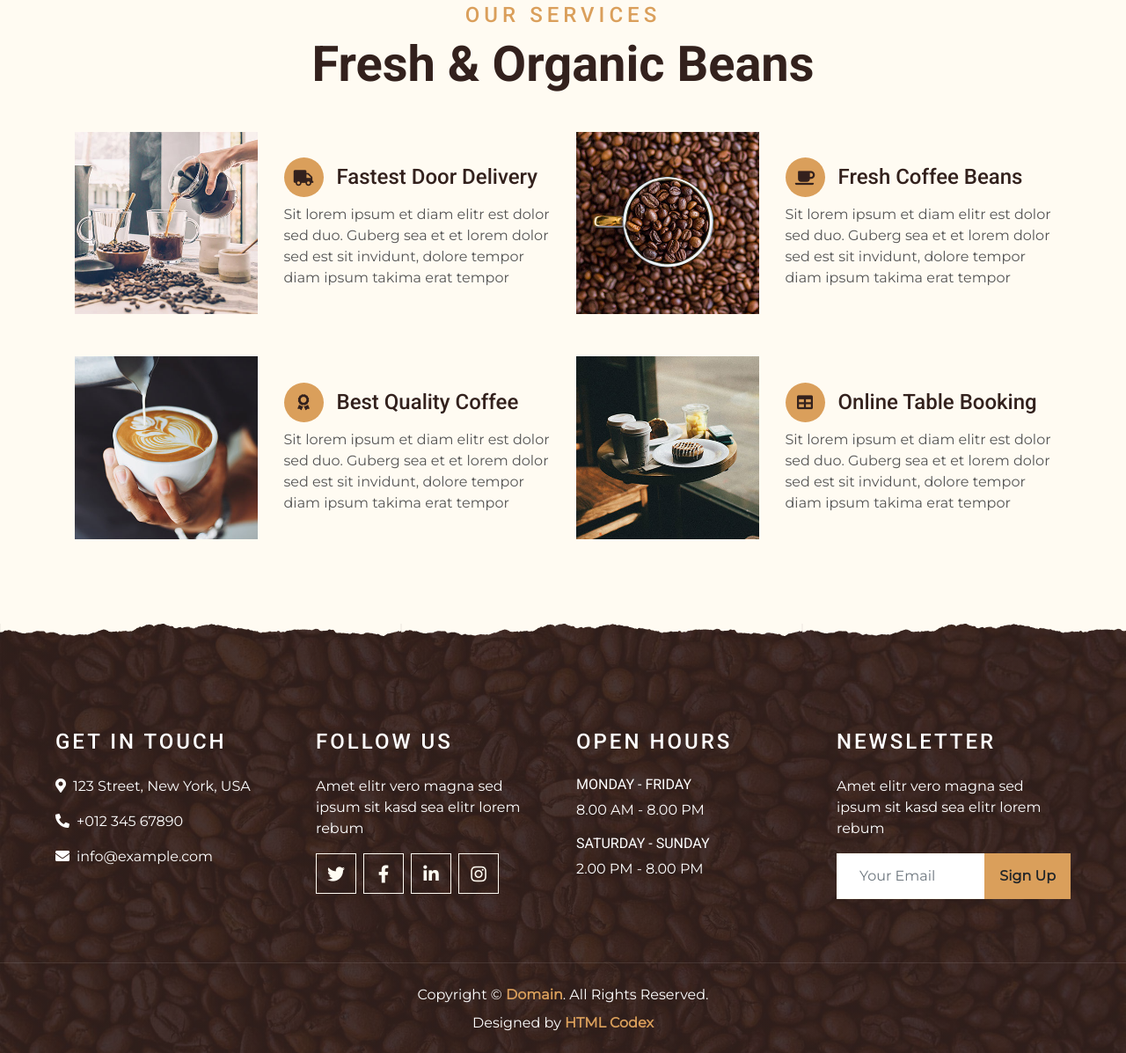
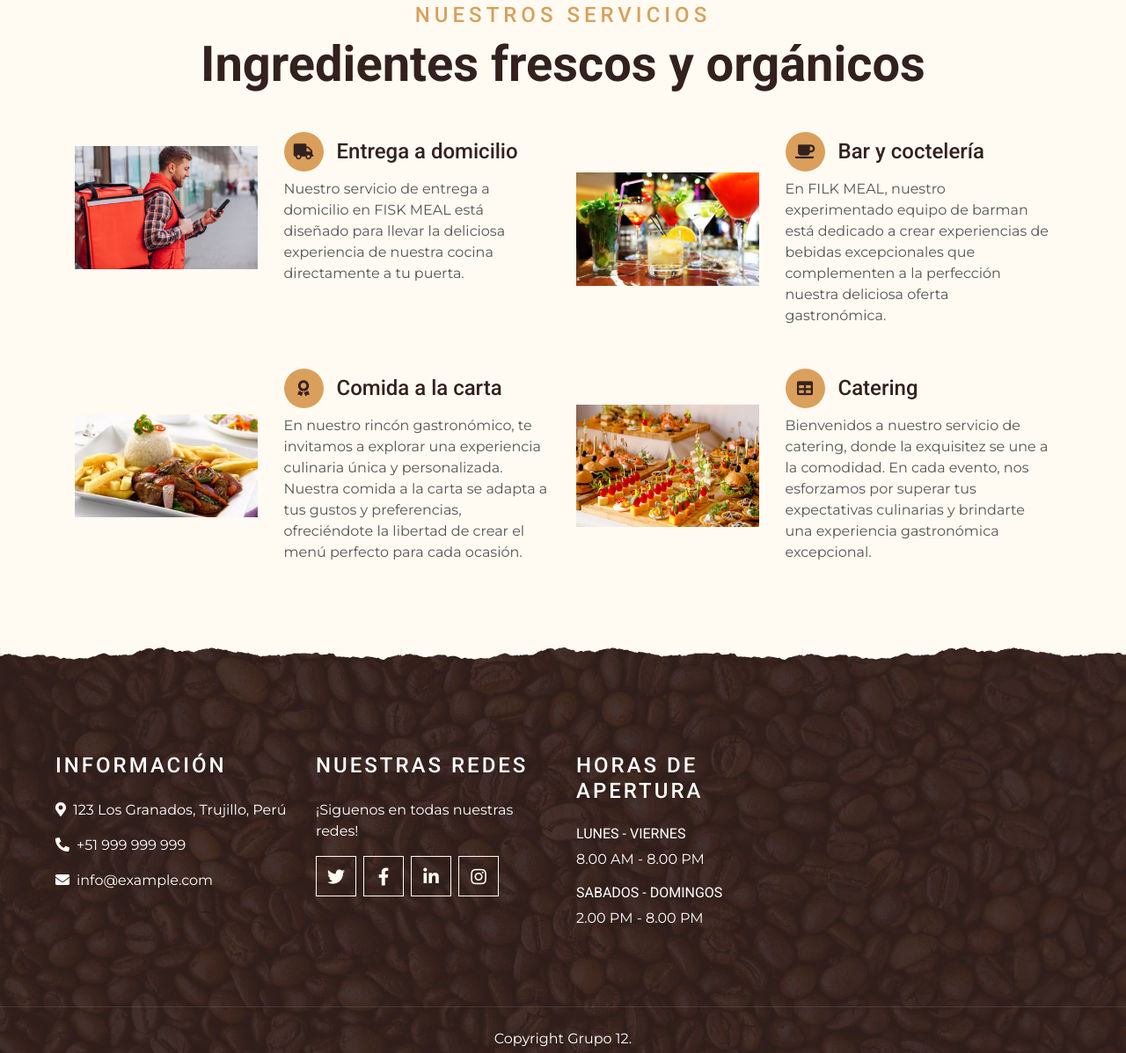
Before and after one commit to JoaoMo0169/FISKMEAL, a plain HTML site: page service.html in a window 1280 px wide. Shown: the part 608-1805 px from the top of the page at 88% size. Drawn offline with nearby package versions, Linux system fonts and the light colour scheme.

Commit message:
Modificado

```diff
--- a/service.html
+++ b/service.html
@@ -68,55 +68,51 @@
     <div class="container-fluid pt-5">
         <div class="container">
             <div class="section-title">
-                <h4 class="text-primary text-uppercase" style="letter-spacing: 5px;">Our Services</h4>
-                <h1 class="display-4">Fresh & Organic Beans</h1>
+                <h4 class="text-primary text-uppercase" style="letter-spacing: 5px;">Nuestros Servicios</h4>
+                <h1 class="display-4">Ingredientes frescos y orgánicos</h1>
             </div>
             <div class="row">
                 <div class="col-lg-6 mb-5">
                     <div class="row align-items-center">
                         <div class="col-sm-5">
-                            <img class="img-fluid mb-3 mb-sm-0" src="img/service-1.jpg" alt="">
+                            <img class="img-fluid mb-3 mb-sm-0" src="img/delivery.jpg" alt="">
                         </div>
                         <div class="col-sm-7">
-                            <h4><i class="fa fa-truck service-icon"></i>Fastest Door Delivery</h4>
-                            <p class="m-0">Sit lorem ipsum et diam elitr est dolor sed duo. Guberg sea et et lorem dolor sed est sit
-                                invidunt, dolore tempor diam ipsum takima erat tempor</p>
+                            <h4><i class="fa fa-truck service-icon"></i>Entrega a domicilio</h4>
+                            <p class="m-0">Nuestro servicio de entrega a domicilio en FISK MEAL está diseñado para llevar la deliciosa experiencia de nuestra cocina directamente a tu puerta. </p>
                         </div>
                     </div>
                 </div>
                 <div class="col-lg-6 mb-5">
                     <div class="row align-items-center">
                         <div class="col-sm-5">
-                            <img class="img-fluid mb-3 mb-sm-0" src="img/service-2.jpg" alt="">
+                            <img class="img-fluid mb-3 mb-sm-0" src="img/bar.jpg" alt="">
                         </div>
                         <div class="col-sm-7">
-                            <h4><i class="fa fa-coffee service-icon"></i>Fresh Coffee Beans</h4>
-                            <p class="m-0">Sit lorem ipsum et diam elitr est dolor sed duo. Guberg sea et et lorem dolor sed est sit
-                                invidunt, dolore tempor diam ipsum takima erat tempor</p>
+                            <h4><i class="fa fa-coffee service-icon"></i>Bar y coctelería</h4>
+                            <p class="m-0">En FILK MEAL, nuestro experimentado equipo de barman está dedicado a crear experiencias de bebidas excepcionales que complementen a la perfección nuestra deliciosa oferta gastronómica.</p>
                         </div>
                     </div>
                 </div>
                 <div class="col-lg-6 mb-5">
                     <div class="row align-items-center">
                         <div class="col-sm-5">
-                            <img class="img-fluid mb-3 mb-sm-0" src="img/service-3.jpg" alt="">
+                            <img class="img-fluid mb-3 mb-sm-0" src="img/lomo saltado.jpg" alt="">
                         </div>
                         <div class="col-sm-7">
-                            <h4><i class="fa fa-award service-icon"></i>Best Quality Coffee</h4>
-                            <p class="m-0">Sit lorem ipsum et diam elitr est dolor sed duo. Guberg sea et et lorem dolor sed est sit
-                                invidunt, dolore tempor diam ipsum takima erat tempor</p>
+                            <h4><i class="fa fa-award service-icon"></i>Comida a la carta</h4>
+                            <p class="m-0">En nuestro rincón gastronómico, te invitamos a explorar una experiencia culinaria única y personalizada. Nuestra comida a la carta se adapta a tus gustos y preferencias, ofreciéndote la libertad de crear el menú perfecto para cada ocasión.</p>
                         </div>
                     </div>
                 </div>
                 <div class="col-lg-6 mb-5">
                     <div class="row align-items-center">
                         <div class="col-sm-5">
-                            <img class="img-fluid mb-3 mb-sm-0" src="img/service-4.jpg" alt="">
+                            <img class="img-fluid mb-3 mb-sm-0" src="img/catering.jpg" alt="">
                         </div>
                         <div class="col-sm-7">
-                            <h4><i class="fa fa-table service-icon"></i>Online Table Booking</h4>
-                            <p class="m-0">Sit lorem ipsum et diam elitr est dolor sed duo. Guberg sea et et lorem dolor sed est sit
-                                invidunt, dolore tempor diam ipsum takima erat tempor</p>
+                            <h4><i class="fa fa-table service-icon"></i>Catering</h4>
+                            <p class="m-0">Bienvenidos a nuestro servicio de catering, donde la exquisitez se une a la comodidad. En cada evento, nos esforzamos por superar tus expectativas culinarias y brindarte una experiencia gastronómica excepcional.</p>
                         </div>
                     </div>
                 </div>
@@ -130,14 +126,14 @@
     <div class="container-fluid footer text-white mt-5 pt-5 px-0 position-relative overlay-top">
         <div class="row mx-0 pt-5 px-sm-3 px-lg-5 mt-4">
             <div class="col-lg-3 col-md-6 mb-5">
-                <h4 class="text-white text-uppercase mb-4" style="letter-spacing: 3px;">Get In Touch</h4>
-                <p><i class="fa fa-map-marker-alt mr-2"></i>123 Street, New York, USA</p>
-                <p><i class="fa fa-phone-alt mr-2"></i>+012 345 67890</p>
+                <h4 class="text-white text-uppercase mb-4" style="letter-spacing: 3px;">Información</h4>
+                <p><i class="fa fa-map-marker-alt mr-2"></i>123 Los Granados, Trujillo, Perú</p>
+                <p><i class="fa fa-phone-alt mr-2"></i>+51 999 999 999</p>
                 <p class="m-0"><i class="fa fa-envelope mr-2"></i>info@example.com</p>
             </div>
             <div class="col-lg-3 col-md-6 mb-5">
-                <h4 class="text-white text-uppercase mb-4" style="letter-spacing: 3px;">Follow Us</h4>
-                <p>Amet elitr vero magna sed ipsum sit kasd sea elitr lorem rebum</p>
+                <h4 class="text-white text-uppercase mb-4" style="letter-spacing: 3px;">Nuestras redes</h4>
+                <p>¡Siguenos en todas nuestras redes!</p>
                 <div class="d-flex justify-content-start">
                     <a class="btn btn-lg btn-outline-light btn-lg-square mr-2" href="#"><i class="fab fa-twitter"></i></a>
                     <a class="btn btn-lg btn-outline-light btn-lg-square mr-2" href="#"><i class="fab fa-facebook-f"></i></a>
@@ -146,29 +142,18 @@
                 </div>
             </div>
             <div class="col-lg-3 col-md-6 mb-5">
-                <h4 class="text-white text-uppercase mb-4" style="letter-spacing: 3px;">Open Hours</h4>
+                <h4 class="text-white text-uppercase mb-4" style="letter-spacing: 3px;">Horas de apertura</h4>
                 <div>
-                    <h6 class="text-white text-uppercase">Monday - Friday</h6>
+                    <h6 class="text-white text-uppercase">Lunes - Viernes</h6>
                     <p>8.00 AM - 8.00 PM</p>
-                    <h6 class="text-white text-uppercase">Saturday - Sunday</h6>
+                    <h6 class="text-white text-uppercase">Sabados - Domingos</h6>
                     <p>2.00 PM - 8.00 PM</p>
                 </div>
             </div>
-            <div class="col-lg-3 col-md-6 mb-5">
-                <h4 class="text-white text-uppercase mb-4" style="letter-spacing: 3px;">Newsletter</h4>
-                <p>Amet elitr vero magna sed ipsum sit kasd sea elitr lorem rebum</p>
-                <div class="w-100">
-                    <div class="input-group">
-                        <input type="text" class="form-control border-light" style="padding: 25px;" placeholder="Your Email">
-                        <div class="input-group-append">
-                            <button class="btn btn-primary font-weight-bold px-3">Sign Up</button>
-                        </div>
-                    </div>
-                </div>
-            </div>
+
         </div>
         <div class="container-fluid text-center text-white border-top mt-4 py-4 px-sm-3 px-md-5" style="border-color: rgba(256, 256, 256, .1) !important;">
-            <p class="mb-2 text-white">Copyright &copy; <a class="font-weight-bold" href="#">Domain</a>. All Rights Reserved.</a></p>
+            <p class="mb-2 text-white">Copyright Grupo 12.</a></p>
             <p class="m-0 text-white">Designed by <a class="font-weight-bold" href="https://htmlcodex.com">HTML Codex</a></p>
         </div>
     </div>
```
